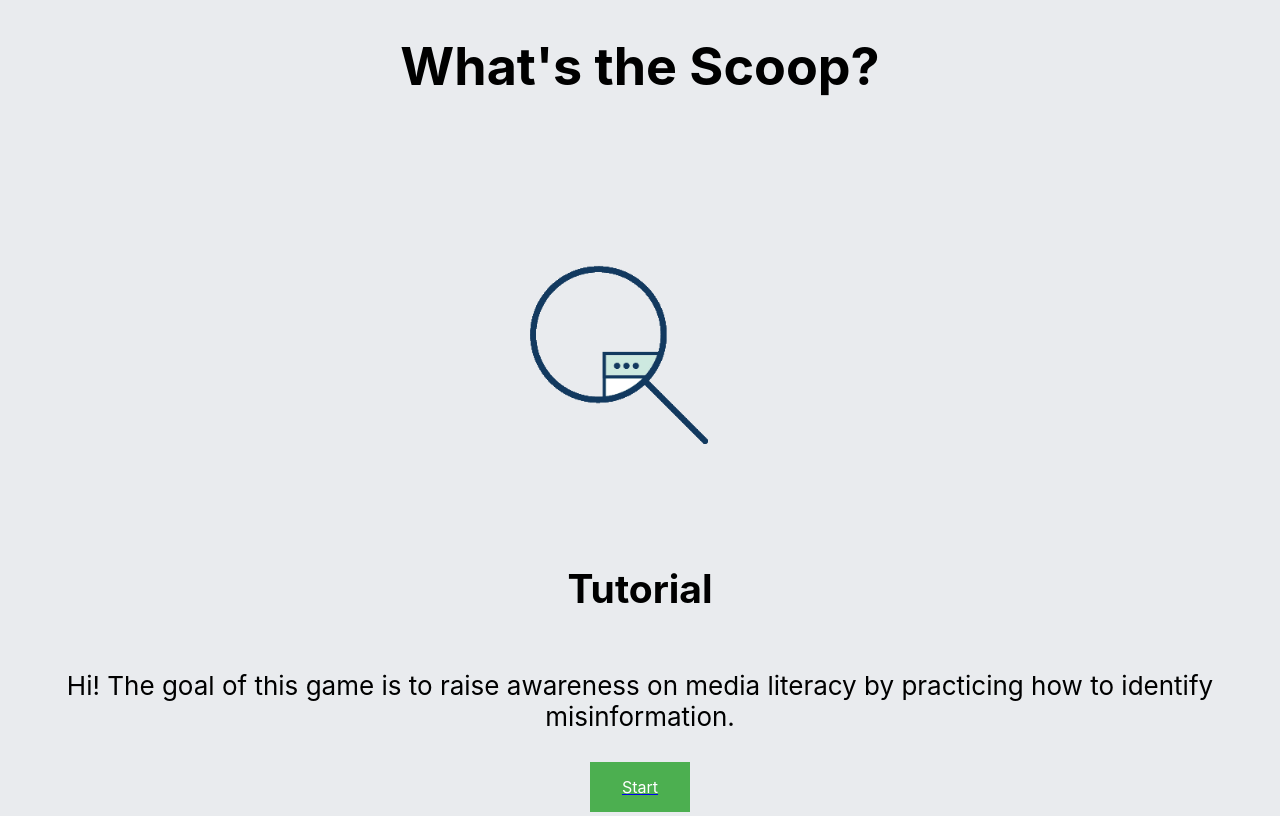
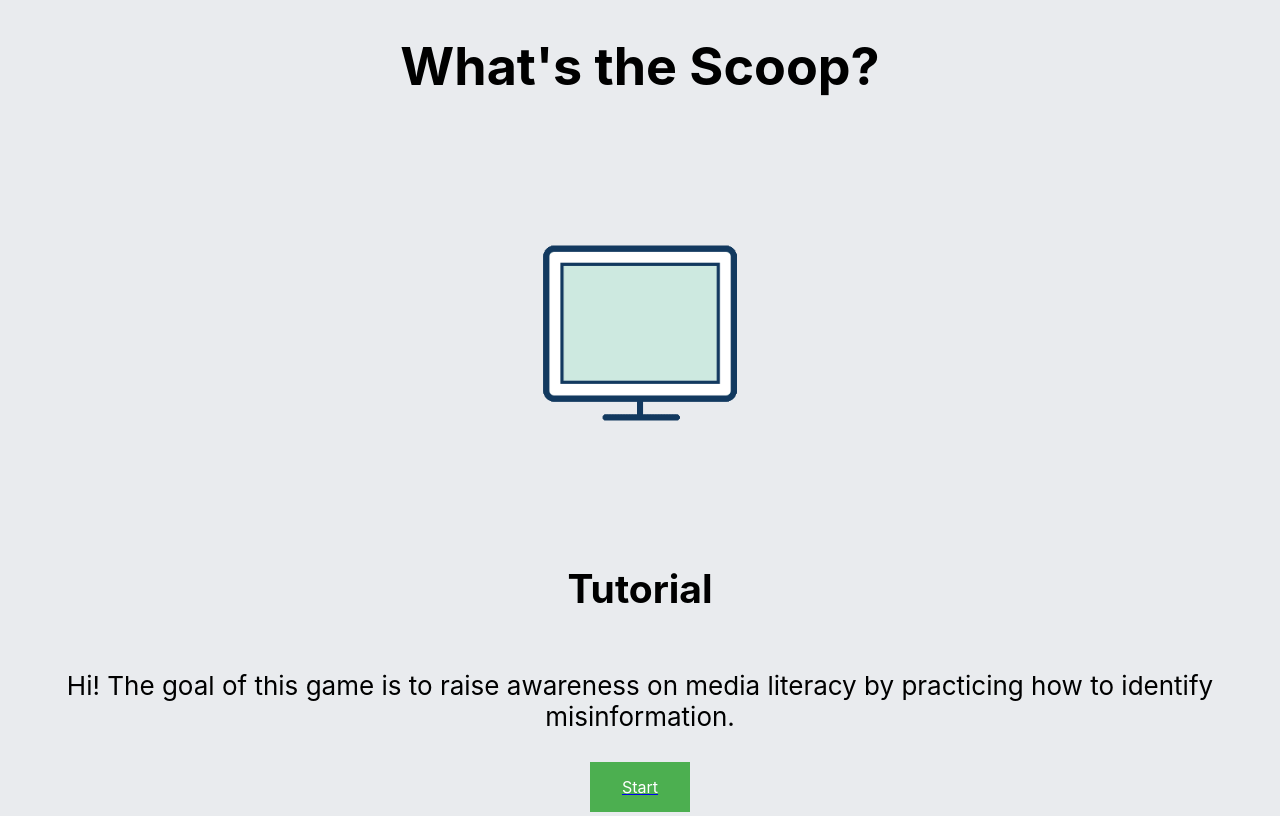
Before and after one commit to graceleaper/whats-the-scoop, a React (Create React App) app: page / in a window 1280 px wide. Built offline with nearby package versions, Linux system fonts and the light colour scheme.

Commit message:
tutorial page update

```diff
--- a/src/App.css
+++ b/src/App.css
@@ -76,7 +76,7 @@ body {
   cursor: pointer;
 }
 
-.searching {
+.responsive_gif {
   height: 400px;
 }
 
@@ -90,7 +90,3 @@ body {
   cursor: pointer;
   text-decoration: none;
 }
-
-a:visited {
-  text-decoration: none;
-}
--- a/src/Quiz.js
+++ b/src/Quiz.js
@@ -55,7 +55,7 @@ export default class Quiz extends Component {
           return (
             <SingleArticle key={index}
             title={article.title}
-            description={article.description}
+            content={article.content}
             urlToImage={article.urlToImage}
             url={article.url}
             />
--- a/src/SingleArticle.js
+++ b/src/SingleArticle.js
@@ -6,7 +6,7 @@ export default function SingleArticle(props) {
         <div className="article-card">
         <h1>{props.title}</h1>
         {/* <img alt='new image here' src={props.urlToImage} /> */}
-        <p>{props.description}</p>
+        <p>{props.content}</p>
         <img className="article-image" alt="new img here" src={props.urlToImage} />
         <p>{props.url}</p>
         <button className="share-button">Share</button>
--- a/src/Tutorial.js
+++ b/src/Tutorial.js
@@ -9,7 +9,7 @@ function Tutorial() {
       <header className="App-header">
         <h1>What's the Scoop?</h1>
         {/* <img src={logo} className="App-logo" alt="logo" /> */}
-        <img className="searching" alt="logo here" src={require('./animat-search-color.gif')} />
+        <img className="responsive_gif" alt="logo here" src={require('./animat-responsive-color.gif')} />
         <h2>Tutorial</h2>
         <p>
           {/* Edit <code>src/App.js</code> and save to reload. */}
```
Also changed, not shown: src/animat-responsive-color.gif (added), src/animat-search-color.gif (deleted).
